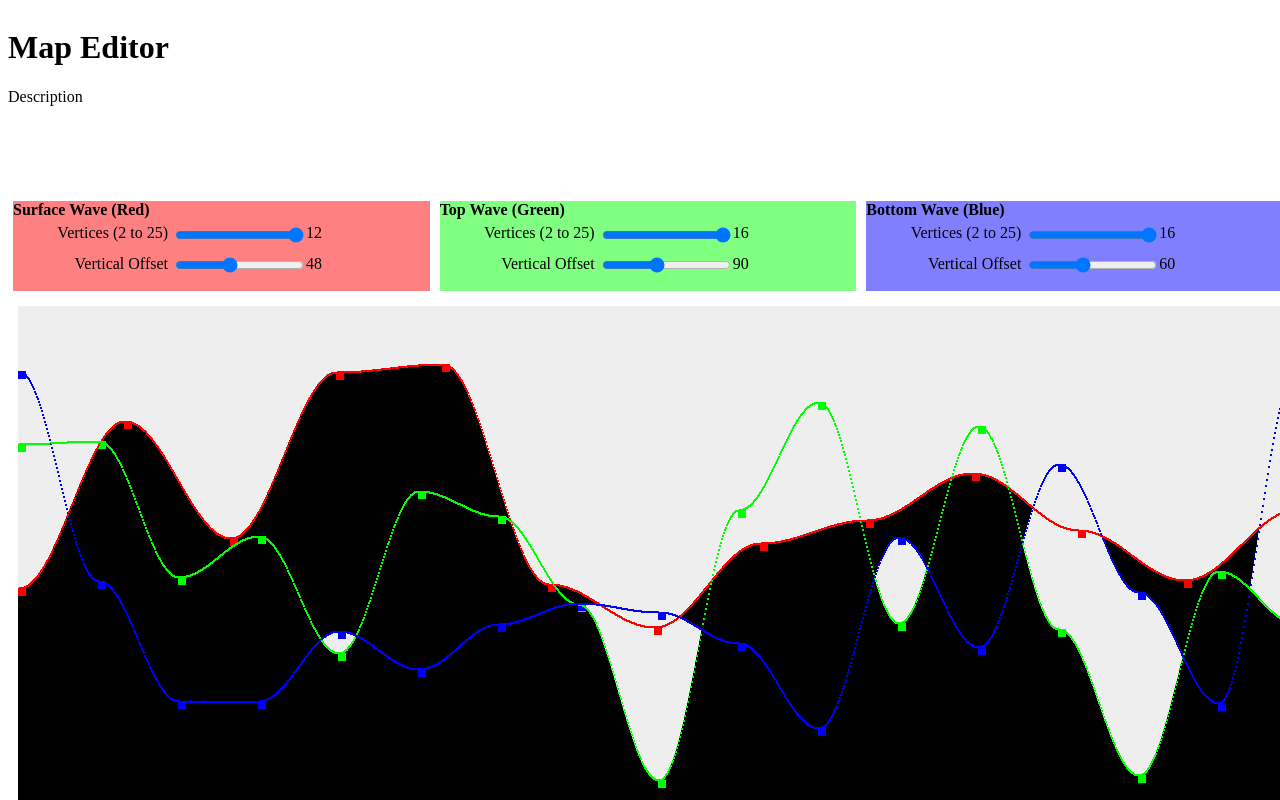
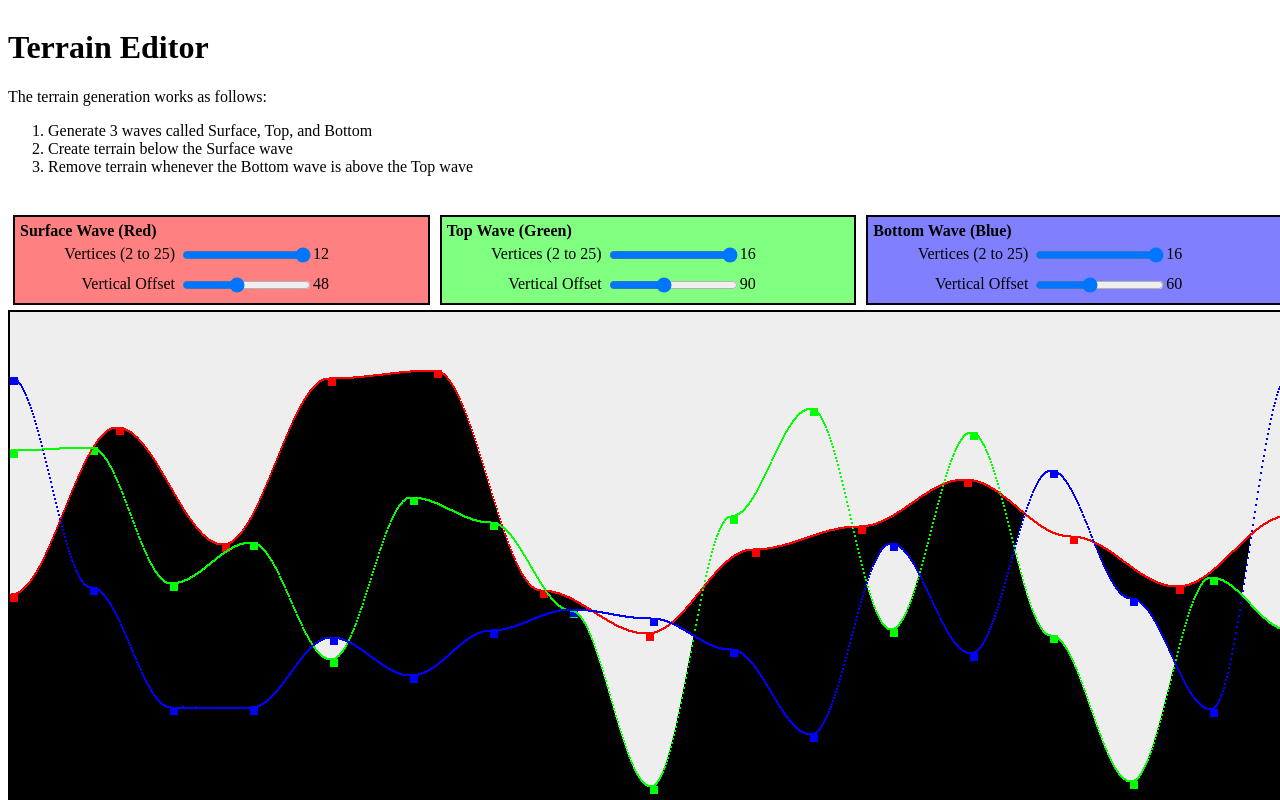
Before and after one commit to svntax/WaveTerrainEditor, a React app: page / in a window 1280 px wide. Shown: the top 800 px of the page. Built offline with nearby package versions, Linux system fonts and the light colour scheme; the HTML template or start-up script is replaced by a standard one.

Commit message:
Add description. Clean up code. Slight improvement to UI.

```diff
--- a/src/components/App.css
+++ b/src/components/App.css
@@ -34,6 +34,9 @@
 
 .ui-wave-parameters {
 	margin: 5px;
+	padding: 5px;
+	border-style: solid;
+	border-width: 2px;
 }
 
 .app select {
@@ -45,4 +48,5 @@
 	border-style: solid;
 	border-width: 2px;
 	background-color: #ffe6b3;
+	padding: 5px;
 }
--- a/src/components/App.js
+++ b/src/components/App.js
@@ -58,13 +58,10 @@ class App extends React.Component {
 		bottomWave.setInterpolationMethod(this.state.interpolationMethod);
 
 		surfaceWave.setNumVertices(this.state.surfaceWaveProperties.numVertices);
-		//surfaceWave.setOffsetY(this.state.surfaceWaveProperties.verticalOffset);
 
 		topWave.setNumVertices(this.state.topWaveProperties.numVertices);
-		//topWave.setOffsetY(this.state.topWaveProperties.verticalOffset);
 
 		bottomWave.setNumVertices(this.state.bottomWaveProperties.numVertices);
-		//bottomWave.setOffsetY(this.state.bottomWaveProperties.verticalOffset);
 
 		surfaceWave.generateWave();
 		topWave.generateWave();
@@ -156,7 +153,6 @@ class App extends React.Component {
 	}
 
 	changeInterpolationMethod = (e) => {
-		//TODO should just regenerate using the same seed but different interpolation method
 		let surfaceWave = this.state.surfaceWave;
 		let topWave = this.state.topWave;
 		let bottomWave = this.state.bottomWave;
@@ -181,8 +177,13 @@ class App extends React.Component {
 		return (
 			<div className="app">
 				<div className="ui-header">
-					<h1>Map Editor</h1>
-					<span>Description</span>
+					<h1>Terrain Editor</h1>
+					<p>The terrain generation works as follows:</p>
+					<ol>
+						<li>Generate 3 waves called Surface, Top, and Bottom</li>
+						<li>Create terrain below the Surface wave</li>
+						<li>Remove terrain whenever the Bottom wave is above the Top wave</li>
+					</ol>
 				</div>
 				<form className="ui-form" onSubmit={this.handleSubmit}>
 					<div className="ui-wave-parameters" style={{background: "rgb(255, 128, 128)"}}>
@@ -190,7 +191,7 @@ class App extends React.Component {
 						<div className="ui-form-element">
 							<label>Vertices (2 to 25)</label>
 							<input className="ui-slider" type="range" min="2" max="25" onChange={this.onSurfaceWaveVerticesChange} />
-							<span>{this.state.surfaceWave.numVertices}</span>
+							<span>{this.state.surfaceWaveProperties.numVertices}</span>
 						</div>
 						<div className="ui-form-element">
 							<label>Vertical Offset</label>
--- a/src/components/CanvasArea.css
+++ b/src/components/CanvasArea.css
@@ -1,3 +1,5 @@
 .canvas-root {
-	padding: 10px;
+	border-style: solid;
+	border-width: 2px;
+	height: 720px;
 }
```
